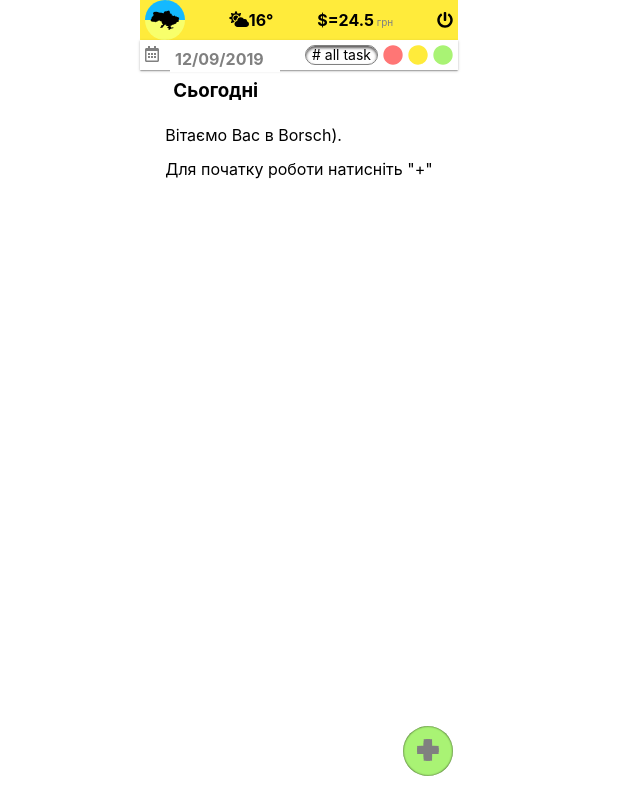
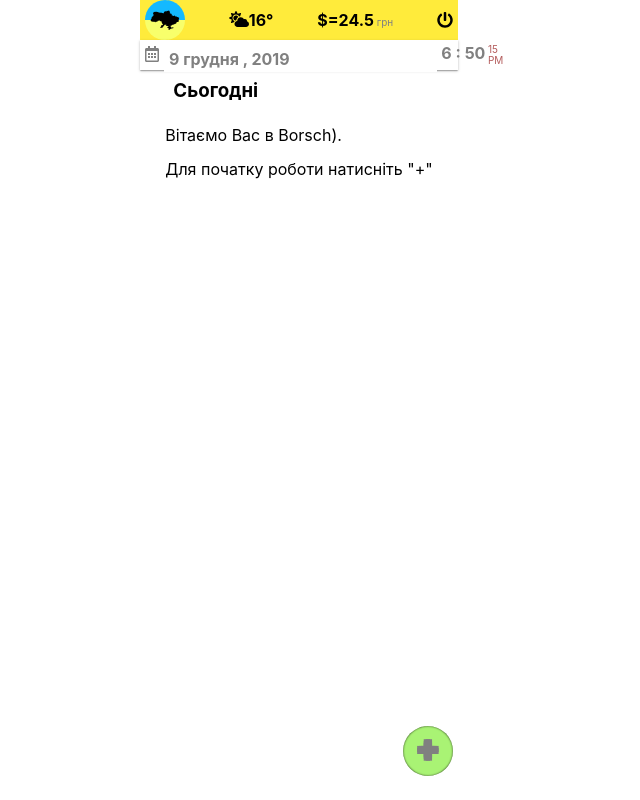
Before and after one commit to 503292/dodo-app, a React (Create React App) app: page / in a window 1280 px wide. Shown: the whole page, without its empty margins (341-981 px from the left). Built offline with nearby package versions, Linux system fonts and the light colour scheme.

Commit message:
ADD _ clock in EnterDay

```diff
--- /dev/null
+++ b/src/components/Main/Tasks/Clock/Clock.jsx
@@ -0,0 +1,42 @@
+import React, { Component } from 'react';
+
+import css from './Clock.module.css';
+
+class Time extends Component {
+  state = {
+    time: new Date().toLocaleTimeString(),
+    isDots: true,
+  };
+
+  componentDidMount() {
+    setInterval(() => {
+      this.setState({
+        time: new Date().toLocaleTimeString(),
+      });
+    }, 1000);
+    setInterval(() => {
+      this.setState(state => ({ isDots: !state.isDots }));
+    }, 800);
+  }
+
+  render() {
+    const { time } = this.state; // isDots
+
+    const timeArr = time.split(':');
+    return (
+      <div className={css.clock}>
+        <div className={css.time}>
+          <div>
+            {`${timeArr[0]}`}
+            {/* {isDots ? <span>:</span> : <span> </span>} */}
+            {` : `}
+            {`${timeArr[1]} `}
+          </div>
+          <span className={css.sec}>{timeArr[2]}</span>
+        </div>
+      </div>
+    );
+  }
+}
+
+export default Time;
--- /dev/null
+++ b/src/components/Main/Tasks/Clock/Clock.module.css
@@ -0,0 +1,27 @@
+.clock {
+  color: grey;
+  font-weight: bold;
+  width: 40%;
+  /* border: 1px solid rgb(175, 172, 172);
+  border-radius: 20px 0 0 20px; */
+  display: flex;
+  justify-content: center;
+  align-items: center;
+  margin: 2px;
+}
+.time {
+  display: flex;
+  padding: 3px;
+}
+.time div {
+  width: 55px;
+}
+.sec {
+  font-size: 10px;
+  color: rgb(180, 93, 93);
+  display: flex;
+  align-items: flex-end;
+  font-weight: normal;
+  /* border-radius: 50px; */
+  /* border: 1px solid grey; */
+}
--- a/src/components/Main/Tasks/Column/Column.jsx
+++ b/src/components/Main/Tasks/Column/Column.jsx
@@ -18,7 +18,7 @@ class Column extends Component {
       updateTask,
       deleteTask,
     } = this.props;
-    console.log(tasksDraw, 'tasksDraw');
+    // console.log(tasksDraw, 'tasksDraw');
     // console.log(column, 'column');
     return (
       <div>
--- a/src/components/Main/Tasks/EnterDay/EnterDay.js
+++ b/src/components/Main/Tasks/EnterDay/EnterDay.js
@@ -4,7 +4,8 @@ import uk from 'date-fns/locale/uk';
 
 import { FontAwesomeIcon } from '@fortawesome/react-fontawesome';
 import { faCalendarAlt } from '@fortawesome/free-regular-svg-icons';
-import { faCircle } from '@fortawesome/free-solid-svg-icons';
+import Clock from '../Clock/Clock';
+// import { faCircle } from '@fortawesome/free-solid-svg-icons';
 
 import css from './EnterDay.module.css';
 
@@ -34,7 +35,9 @@ class EnterDay extends Component {
               className={css.dataPicker}
               selected={startDate}
               onChange={this.handleChange}
+              dateFormat="d MMMM , yyyy"
             />
+            <Clock />
           </div>
 
           <div className={css.wrapTasksLevels}>
@@ -44,13 +47,13 @@ class EnterDay extends Component {
                 icon={faCaretRight}
               />
             </div> */}
-            <button type="button" className={css.allTaskBtn}>
+            {/* <button type="button" className={css.allTaskBtn}>
               # all task
             </button>
 
             <FontAwesomeIcon className={css.red} icon={faCircle} />
             <FontAwesomeIcon className={css.yellow} icon={faCircle} />
-            <FontAwesomeIcon className={css.green} icon={faCircle} />
+            <FontAwesomeIcon className={css.green} icon={faCircle} /> */}
           </div>
         </div>
       </>
--- a/src/components/Main/Tasks/EnterDay/EnterDay.module.css
+++ b/src/components/Main/Tasks/EnterDay/EnterDay.module.css
@@ -11,6 +11,7 @@
 }
 .wrapDataPicker {
   display: flex;
+  width: 60%;
 }
 .wrapIcon {
   width: 30px;
@@ -26,7 +27,7 @@
   color: grey;
   border: none;
   font-weight: 700;
-  width: 110px;
+  /* width: 60%; */
   outline: none;
 }
 
```
